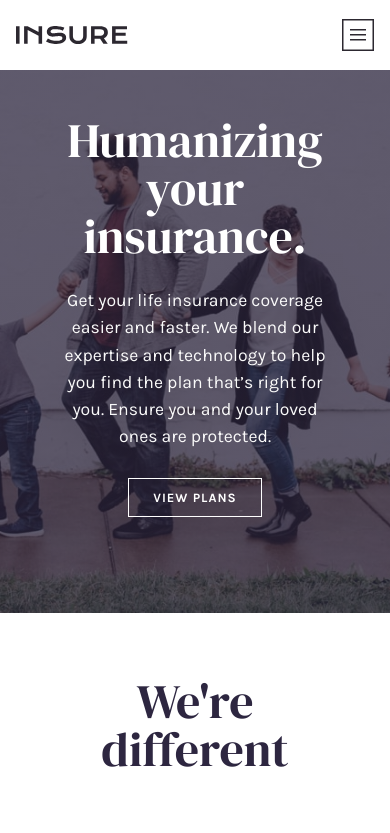
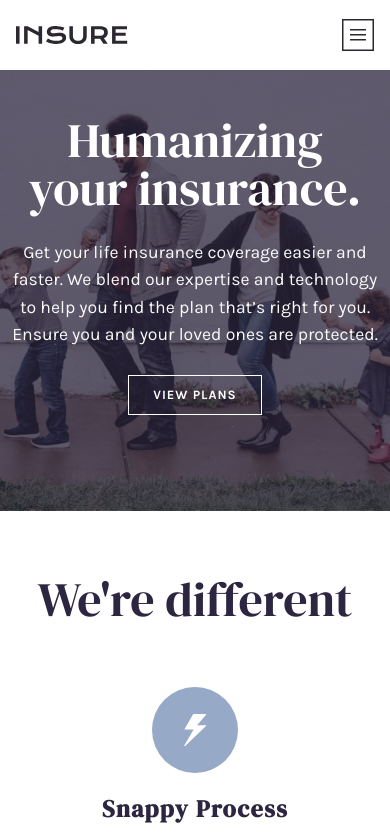
Before and after one commit to Wyatth7/Insure-Landing-Page, a React (Create React App) app: page / in a window 390 px wide. Shown: the top 833 px of the page. Built offline with nearby package versions, Linux system fonts and the light colour scheme.

Commit message:
Finished all media queries.

```diff
--- a/src/components/page-content/Headers/Headers.js
+++ b/src/components/page-content/Headers/Headers.js
@@ -14,6 +14,14 @@ const HEADERS = styled.div`
   @media (max-width: 590px) {
     justify-content: center;
     align-items: center;
+  }
+
+  @media (max-width: 440px) {
+    padding: 4rem 0.5rem;
+  }
+
+  @media (max-width: 440px) {
+    padding: 4rem 0.7rem;
   }
 `;
 
```
